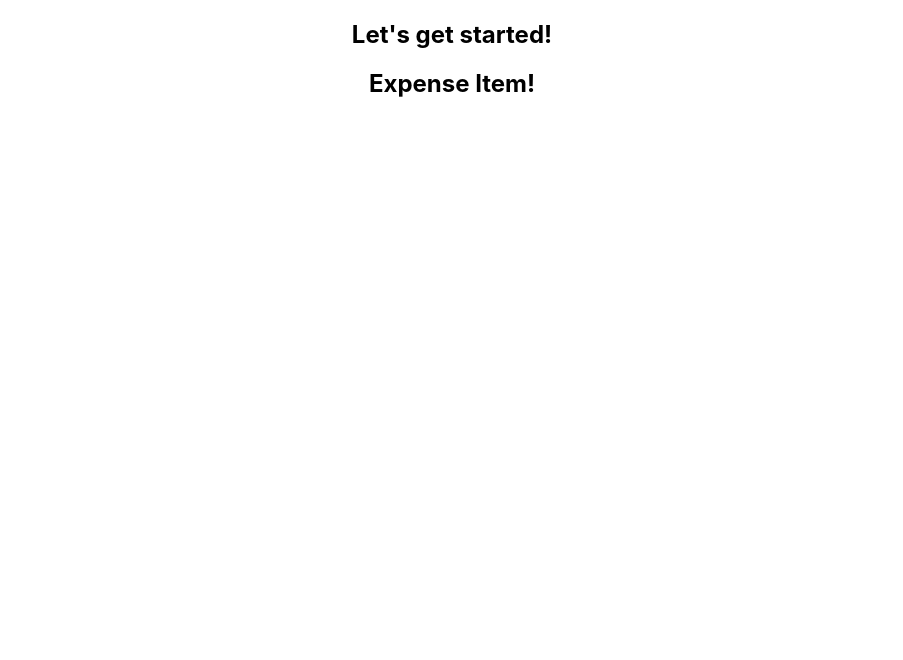
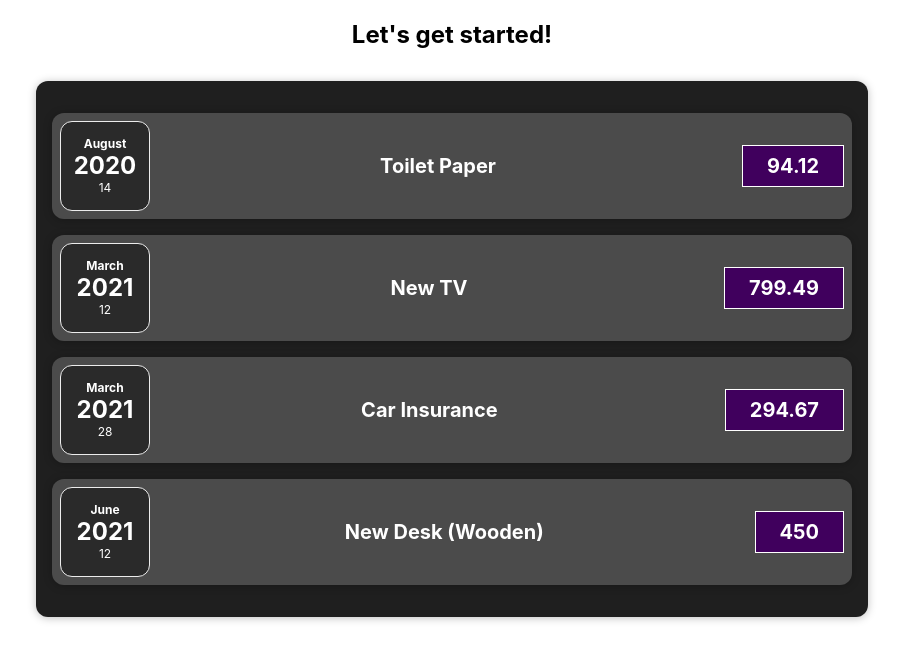
Before and after one commit to MVoorst/React_course, a React (Create React App) app: page / in a window 1280 px wide. Shown: the top 660 px of the page, without its empty margins (188-1091 px from the left). Built offline with nearby package versions, Linux system fonts and the light colour scheme.

Commit message:
Basics and componentslecture

```diff
--- a/src/App.js
+++ b/src/App.js
@@ -1,12 +1,34 @@
-import logo from './logo.svg';
 import './App.css';
-import ExpenseItem from "./components/ExpenseItem";
+import Expenses from "./components/Expenses/Expenses";
 
-function App() {
+const App = () => {
+    const expenses = [
+        {
+            id: 'e1',
+            title: 'Toilet Paper',
+            amount: 94.12,
+            date: new Date(2020, 7, 14),
+        },
+        { id: 'e2', title: 'New TV', amount: 799.49, date: new Date(2021, 2, 12) },
+        {
+            id: 'e3',
+            title: 'Car Insurance',
+            amount: 294.67,
+            date: new Date(2021, 2, 28),
+        },
+        {
+            id: 'e4',
+            title: 'New Desk (Wooden)',
+            amount: 450,
+            date: new Date(2021, 5, 12),
+        },
+    ]
+
+
   return (
     <div className="App">
       <h2>Let's get started!</h2>
-      <ExpenseItem></ExpenseItem>
+        <Expenses expenses = {expenses}/>
     </div>
   );
 }
--- a/src/components/ExpenseItem.js
+++ /dev/null
@@ -1,8 +0,0 @@
- function ExpenseItem() {
-    return (
-        <h2>Expense Item!</h2>
-
-    )
- }
-
- export default ExpenseItem;
--- /dev/null
+++ b/src/components/Expenses/ExpenseDate.css
@@ -0,0 +1,26 @@
+.expense-date {
+    display: flex;
+    flex-direction: column;
+    width: 5.5rem;
+    height: 5.5rem;
+    border: 1px solid #ececec;
+    background-color: #2a2a2a;
+    color: white;
+    border-radius: 12px;
+    align-items: center;
+    justify-content: center;
+}
+
+.expense-date__month {
+    font-size: 0.75rem;
+    font-weight: bold;
+}
+
+.expense-date__year {
+    font-size: 0.75rem;
+}
+
+.expense-date__day {
+    font-size: 1.5rem;
+    font-weight: bold;
+}
--- /dev/null
+++ b/src/components/Expenses/ExpenseDate.js
@@ -0,0 +1,18 @@
+import './ExpenseDate.css'
+
+
+const ExpenseDate = (props) => {
+    const month= props.date.toLocaleString('en-US', {month: 'long'});
+    const day= props.date.toLocaleString('en-US', {day: '2-digit'});
+    const year= props.date.getFullYear();
+
+    return (
+        <div className='expense-date'>
+            <div className='expense-date__month'>{month}</div>
+            <div className='expense-date__day'>{year}</div>
+            <div className='expense-date__year'>{day}</div>
+        </div>
+    )
+}
+
+export default ExpenseDate;
--- /dev/null
+++ b/src/components/Expenses/ExpenseItem.css
@@ -0,0 +1,53 @@
+.expense-item {
+    display: flex;
+    justify-content: space-between;
+    align-items: center;
+    padding: 0.5rem;
+    margin: 1rem 0;
+    background-color: #4b4b4b;
+}
+
+.expense-item__description {
+    display: flex;
+    flex-direction: column;
+    gap: 1rem;
+    align-items: flex-end;
+    flex-flow: column-reverse;
+    justify-content: flex-start;
+    flex: 1;
+}
+
+.expense-item h2 {
+    color: #3a3a3a;
+    font-size: 1rem;
+    flex: 1;
+    margin: 0 1rem;
+    color: white;
+}
+
+.expense-item__price {
+    font-size: 1rem;
+    font-weight: bold;
+    color: white;
+    background-color: #40005d;
+    border: 1px solid white;
+    padding: 0.5rem;
+}
+
+@media (min-width: 580px) {
+    .expense-item__description {
+        flex-direction: row;
+        align-items: center;
+        justify-content: flex-start;
+        flex: 1;
+    }
+
+    .expense-item__description h2 {
+        font-size: 1.25rem;
+    }
+
+    .expense-item__price {
+        font-size: 1.25rem;
+        padding: 0.5rem 1.5rem;
+    }
+}
--- /dev/null
+++ b/src/components/Expenses/ExpenseItem.js
@@ -0,0 +1,17 @@
+import './ExpenseItem.css'
+import Card from "../UI/Card";
+import ExpenseDate from "./ExpenseDate";
+
+const ExpenseItem = (props) => {
+    return (
+        <Card className='expense-item'>
+            <ExpenseDate date={props.date}/>
+            <div className='expense-item__description'>
+                <h2>{props.title}</h2>
+                <div className='expense-item__price'>{props.amount}</div>
+            </div>
+        </Card>
+    )
+ }
+
+ export default ExpenseItem;
--- /dev/null
+++ b/src/components/Expenses/Expenses.css
@@ -0,0 +1,8 @@
+.expenses {
+     padding: 1rem;
+    background-color: rgb(31,31,31);
+    margin: 2rem auto;
+    width: 50rem;
+    max-width: 95%;
+
+}
--- /dev/null
+++ b/src/components/Expenses/Expenses.js
@@ -0,0 +1,23 @@
+import ExpenseItem from "./ExpenseItem";
+import Card from "../UI/Card";
+import './Expenses.css';
+
+const Expenses = (props) => {
+    const expensesFrom0= props.expenses[0];
+    const expensesFrom1= props.expenses[1];
+    const expensesFrom2= props.expenses[2];
+    const expensesFrom3= props.expenses[3];
+
+    return (
+        <Card className='expenses'>
+            <ExpenseItem title={expensesFrom0.title} amount={expensesFrom0.amount} date={expensesFrom0.date}/>
+            <ExpenseItem title={expensesFrom1.title} amount={expensesFrom1.amount} date={expensesFrom1.date}/>
+            <ExpenseItem title={expensesFrom2.title} amount={expensesFrom2.amount} date={expensesFrom2.date}/>
+            <ExpenseItem title={expensesFrom3.title} amount={expensesFrom3.amount} date={expensesFrom3.date}/>
+        </Card>
+    )
+
+
+}
+
+export default Expenses;
--- /dev/null
+++ b/src/components/UI/Card.css
@@ -0,0 +1,4 @@
+.card {
+    border-radius: 12px;
+    box-shadow: 0 1px 8px rgba(0,0,0,0.25);
+}
--- /dev/null
+++ b/src/components/UI/Card.js
@@ -0,0 +1,11 @@
+import './Card.css'
+
+
+const Card = (props) => {
+    const classes = 'card ' + props.className;
+    return (
+        <div className={classes}>{props.children}</div>
+    )
+}
+
+export default Card;
```
